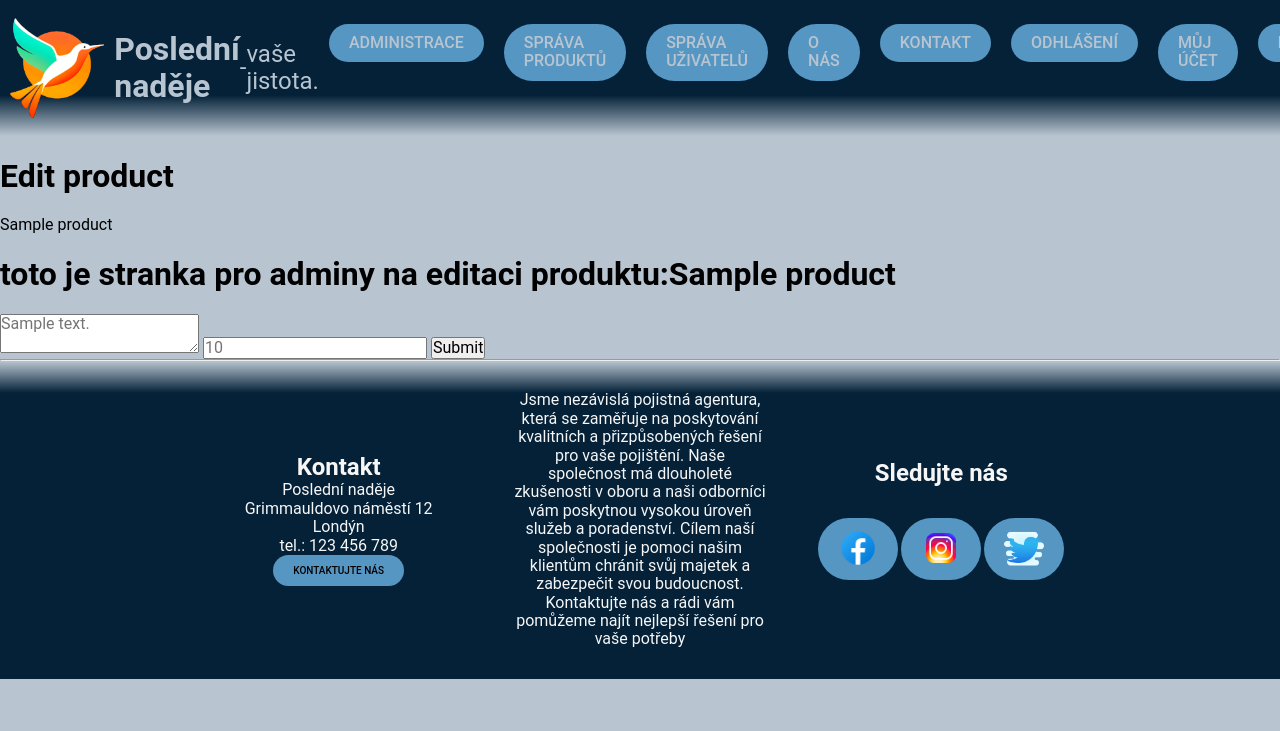
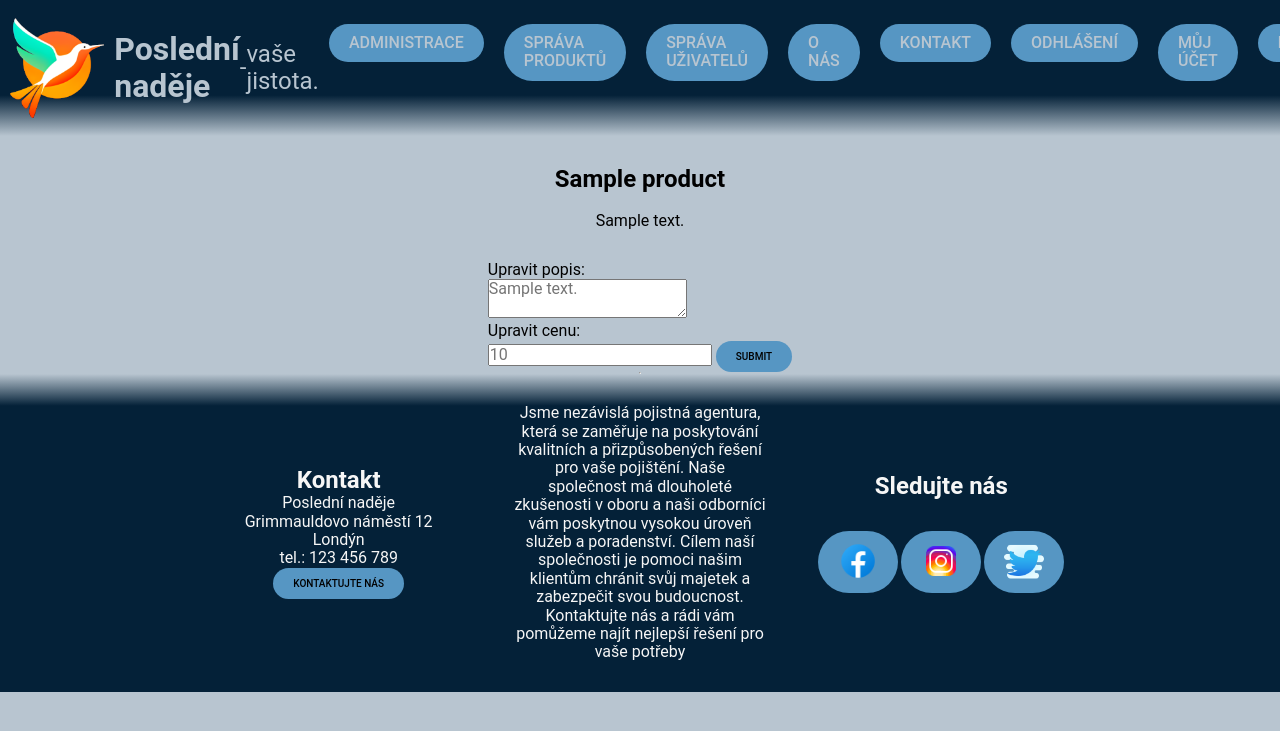
Before and after one commit to Ezzop6/app-pojistenci-v2, a Flask app: a page that uses templates/edit_product.html in a window 1280 px wide; the page is wider, and only the part inside the window is pictured. Shown: the top 731 px of that part. Run offline with Flask 2, Linux system fonts and the light colour scheme; the visitor is signed in with stand-in values (Sample User, id 1); a database or web service that is not in the repository returns one stand-in record (values such as "Sample title").

Commit message:
pridana stilizace tabulek

```diff
--- a/form.py
+++ b/form.py
@@ -191,11 +191,11 @@ class EditProductsForm(FlaskForm):
     name = StringField("Název", widget = widgets.Input(input_type = "text"),
         render_kw = {"placeholder": "Název"},
         validators = [validators.DataRequired(message="Musíte zadat název produktu"),
-                    validators.Length(min=3, max=20, message="Název musí mít 3 až 20 znaků")])
+                    validators.Length(min=3, max=200, message="Název musí mít 3 až 200 znaků")])
     description = TextAreaField("Popis", widget = widgets.TextArea(),
         render_kw = {"placeholder": "Popis"},
         validators = [validators.DataRequired(message="Musíte zadat popis produktu"),
-                    validators.Length(min=20, max=666, message="Popis musí mít 20 až 666 znaků")])
+                    validators.Length(min=20, max=2000, message="Popis musí mít 20 až 2000 znaků")])
     price_per_month = IntegerField("Cena za měsíc", widget = widgets.Input(input_type = "number"),
         render_kw = {"placeholder": "Cena za měsíc"},
         validators = [validators.DataRequired(message="Musíte zadat cenu za měsíc")])
@@ -217,7 +217,7 @@ class EditProduct(FlaskForm):
     description = TextAreaField("Popis", widget = widgets.TextArea(),
         render_kw = {"placeholder": "Popis"},
         validators = [validators.DataRequired(message="Musíte zadat popis produktu"),
-                    validators.Length(min=20, max=666, message="Popis musí mít 20 až 666 znaků")])
+                    validators.Length(min=20, max=2000, message="Popis musí mít 20 až 2000 znaků")])
     price_per_month = IntegerField("Cena za měsíc", widget = widgets.Input(input_type = "number"),
         render_kw = {"placeholder": "Cena za měsíc"},
         validators = [validators.DataRequired(message="Musíte zadat cenu za měsíc")])
--- a/static/css/style.css
+++ b/static/css/style.css
@@ -14,6 +14,12 @@
     --color-text: #f6f6f6;
     --color-button-background: #5696C3;
     --color-background: #b8c5d0;
+    --color-btn-edit: #0e870c;
+    --color-btn-delete: #a30404;
+    --table-head: #555;
+    --table-row-hover: #99999979;
+    --table-row-nth-child: #a1b9cd;
+
 }
 
 body {
@@ -162,3 +168,68 @@ footer {
     color: var(--color-text);
     padding-bottom: 30px;
 }
+/* produkt section */
+.produkt_wraper{
+    display: flex;
+    flex-direction: column;
+    justify-content: center;
+    align-items: center;
+    width: 100%;
+}
+
+.produkt {
+    display: flex;
+    flex-direction: column;
+    justify-content: center;
+    align-items: center;
+    width: 70%;
+    padding: 30px;
+    background-color: var(--color-background);
+}
+
+.green_btn {
+    background-color: var(--color-btn-edit);
+}
+.red_btn {
+    background-color: var(--color-btn-delete);
+}
+
+table {
+    border-collapse: collapse;
+    width: 100%;
+}
+
+th,
+td {
+    text-align: left;
+    padding: 5px 0px;
+}
+
+th {
+    background-color: var(--table-head);
+    color: #fff;
+    font-weight: bold;
+}
+
+tbody tr:nth-child(even) {
+    background-color: var(--table-row-nth-child);
+}
+
+tbody tr:hover {
+    background-color: var(--table-row-hover);
+}
+
+td:before {
+    content: attr(data-label);
+    float: left;
+    font-weight: bold;
+}
+
+thead {
+    position: sticky;
+    top: 0;
+    z-index: 1;
+}
+thead th {
+    padding: 10px 0px;
+}
--- a/templates/all_products.html
+++ b/templates/all_products.html
@@ -33,8 +33,8 @@
                     <td>{{ product['name'] }}</td>
                     <td>{{ product['description'] }}</td>
                     <td>{{ product['price'] }}</td>
-                    <td><a href="{{ url_for('edit_product',id=product['name']) }}">edit</a></td>
-                    <td><a href="{{ url_for('delete_product',id=product['name']) }}">delete</a></td>
+                    <td><a class="btn green_btn" href="{{ url_for('edit_product',id=product['name']) }}">edit</a></td>
+                    <td><a class="btn red_btn" href="{{ url_for('delete_product',id=product['name']) }}">delete</a></td>
                 </tr>
             {% endfor %}
         </table>
--- a/templates/all_users.html
+++ b/templates/all_users.html
@@ -36,8 +36,8 @@
                     <td>{{ user['phone_number'] }}</td>
                     <td>{{ user['email'] }}</td>
                     <td>{{ user['role'] }}</td>
-                    <td><a href="{{ url_for('edit_user', id=user['_id'])}}">Edit</a></td>
-                    <td><a href="{{ url_for('delete_user', id=user['_id']) }}">Delete</a></td>
+                    <td><a class="btn green_btn" href="{{ url_for('edit_user', id=user['_id'])}}">Edit</a></td>
+                    <td><a class="btn red_btn" href="{{ url_for('delete_user', id=user['_id']) }}">Delete</a></td>
                 </tr>
             {% endfor %}
         </table>
--- a/templates/edit_product.html
+++ b/templates/edit_product.html
@@ -2,15 +2,20 @@
 {% block title %} Edit {{product['product_name']}} {% endblock %}
 {% block content %}
 
-<h1>Edit product</h1>
-{{ product }}
 
-<h1>toto je stranka pro adminy na editaci produktu:{{ product['name'] }}</h1>
+<section class="produkt_wraper">
+    <div class="produkt">
+        <h2>{{ product['name'] }}</h2>
+        <br>
+        <p> {{ product['description'] }}</p>
+    </div>
     <form method="post">
         {{ form.csrf_token }}
+        <p>Upravit popis:</p>
             {{ form.description }}
+        <p>Upravit cenu:</p>
             {{ form.price_per_month }}
-    <input type="submit">
+        <input class="btn" type="submit">
     </form>
     <hr>
     {% for field, errors in form.errors.items() %}
@@ -20,4 +25,5 @@
         {% endfor %}
 
 
+
 {% endblock %}
--- a/templates/login.html
+++ b/templates/login.html
@@ -8,7 +8,7 @@
         {{ form_login.csrf_token }}
         {{ form_login.login }}
         {{ form_login.password }}
-        <input type="submit">
+        <input class="btn" type="submit">
     </form>
     <hr>
     {% for field, errors in form_login.errors.items() %}
```
Also changed, not shown: static/img/products/car insurance/pexels-photo-1117485.jpeg (added), static/img/products/car insurance/pexels-photo-13815154.jpeg (added), static/img/products/car insurance/pexels-photo-13815226.jpeg (added), static/img/products/car insurance/pexels-photo-13870995.jpeg (added), static/img/products/car insurance/pexels-photo-3935702.jpeg (added), static/img/products/car insurance/pexels-photo-4553033.jpeg (added), static/img/products/car insurance/pexels-photo-7736045.jpeg (added). Lines whose indentation alone changed are shown as unchanged.
